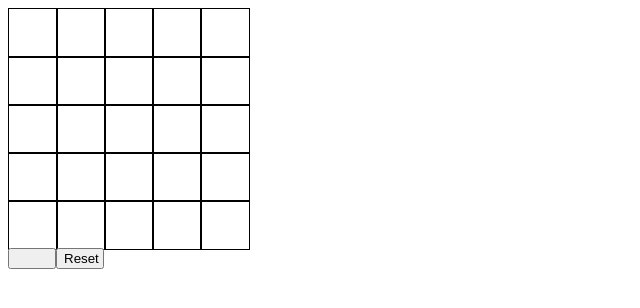
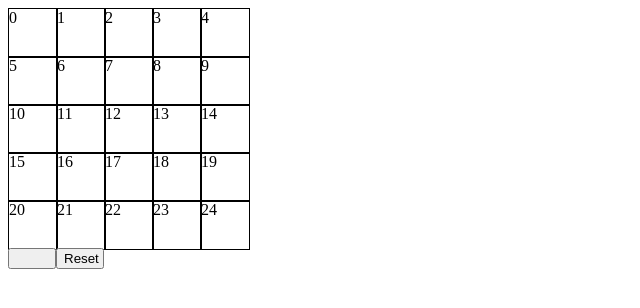
Before and after one commit to devnguy/pathfinder, a Next.js app: page / in a window 1280 px wide. Shown: the top 308 px of the page, without its empty margins (0-640 px from the left). Built offline with nearby package versions, Linux system fonts and the light colour scheme.

Commit message:
delay between loop iterations, different start end cell colors

```diff
--- a/components/Cell.js
+++ b/components/Cell.js
@@ -5,15 +5,30 @@ const StyledCell = styled.div`
   width: 48px;
   height: 48px;
   border: 1px solid black;
-  background: ${(props) => (props.visited ? 'red' : 'none')};
+  background: ${(props) =>
+    props.visited && props.isStart
+      ? 'yellow'
+      : props.visited && props.isEnd
+      ? 'green'
+      : props.visited
+      ? 'red'
+      : 'none'};
 `
 
 const Cell = (props) => {
   const [visited, setVisited] = useState(false)
+  const [isStart, setIsStart] = useState(false)
+  const [isEnd, setIsEnd] = useState(false)
   useEffect(() => {
     setVisited(props.cell.visited)
-  }, [props.cell.visited])
-  return <StyledCell visited={visited} />
+    setIsStart(props.cell.isStart)
+    setIsEnd(props.cell.isEnd)
+  }, [props.cell.visited, props.cell.isStart, props.cell.isEnd])
+  return (
+    <StyledCell visited={visited} isStart={isStart} isEnd={isEnd}>
+      {props.cell.id}
+    </StyledCell>
+  )
 }
 
 export default Cell
--- a/components/Grid.js
+++ b/components/Grid.js
@@ -12,7 +12,7 @@ const StyledGrid = styled.div`
 const Grid = ({ length, width }) => {
   const [graph, setGraph] = useState([])
   const size = length * width
-  // Initialize graph
+  // On mount, initialize graph. Adjacent edges are based on position of vertex.
   useEffect(() => {
     for (let i = 0; i < size; i++) {
       setGraph((graph) => [
@@ -26,49 +26,42 @@ const Grid = ({ length, width }) => {
             left: i % width !== 0 ? i - 1 : null,
           },
           visited: false,
+          isStart: false,
+          isEnd: false,
         },
       ])
     }
   }, [])
 
-  const toggleVisited = (index, option) => {
+  const setVertexProperty = (prop, index, bool) => {
     setGraph((graph) => [
       // before
       ...graph.slice(0, index),
-      // toggle visited property of index
+      // set visited property of index to bool
       {
         ...graph[index],
-        visited: option,
+        [prop]: bool,
       },
-      // after
+      // after, if there are remaining elements
       ...graph.slice(index + 1 < size ? index + 1 : graph.length),
     ])
   }
 
   const handleReset = () => {
     for (let i = 0; i < size; i++) {
-      toggleVisited(i, false)
+      setVertexProperty('visited', i, false)
+      if (graph[i].isStart) setVertexProperty('isStart', i, false)
+      if (graph[i].isEnd) setVertexProperty('isEnd', i, false)
     }
   }
 
-  const bfs = async (graph, start, end) => {
-    // [int]
-    const visited = []
-    // [{Cell}]
-    const toBeVisited = []
-
-    toBeVisited.push(graph[start])
-    while (toBeVisited.length > 0) {
+  const timedBfs = (visited, toBeVisited, end, delay) => {
+    setTimeout(() => {
       const currentVertex = toBeVisited.shift()
       if (!visited.includes(currentVertex.id)) {
         visited.push(currentVertex.id)
-        setTimeout(() => {
-          toggleVisited(currentVertex.id, true)
-        }, 1000)
-        // set state of cell here, change color or something
-        if (currentVertex.id === end) {
-          return
-        }
+        setVertexProperty('visited', currentVertex.id, true)
+        if (currentVertex.id === end) return
 
         for (const direction in currentVertex.edges) {
           if (currentVertex.edges[direction] && !visited.includes(currentVertex.edges[direction])) {
@@ -76,7 +69,20 @@ const Grid = ({ length, width }) => {
           }
         }
       }
-    }
+      if (toBeVisited.length > 0) timedBfs(visited, toBeVisited, end, delay)
+    }, delay)
+  }
+
+  const bfs = (start, end) => {
+    // [int]
+    const visited = []
+    // [{Cell}]
+    const toBeVisited = []
+    setVertexProperty('isStart', start, true)
+    setVertexProperty('isEnd', end, true)
+
+    toBeVisited.push(graph[start])
+    timedBfs(visited, toBeVisited, end, 500)
   }
 
   return (
@@ -86,7 +92,7 @@ const Grid = ({ length, width }) => {
       })}
       <button
         onClick={() => {
-          bfs(graph, 0, 24)
+          bfs(0, 11)
         }}
       ></button>
       <button onClick={handleReset}>Reset</button>
```
